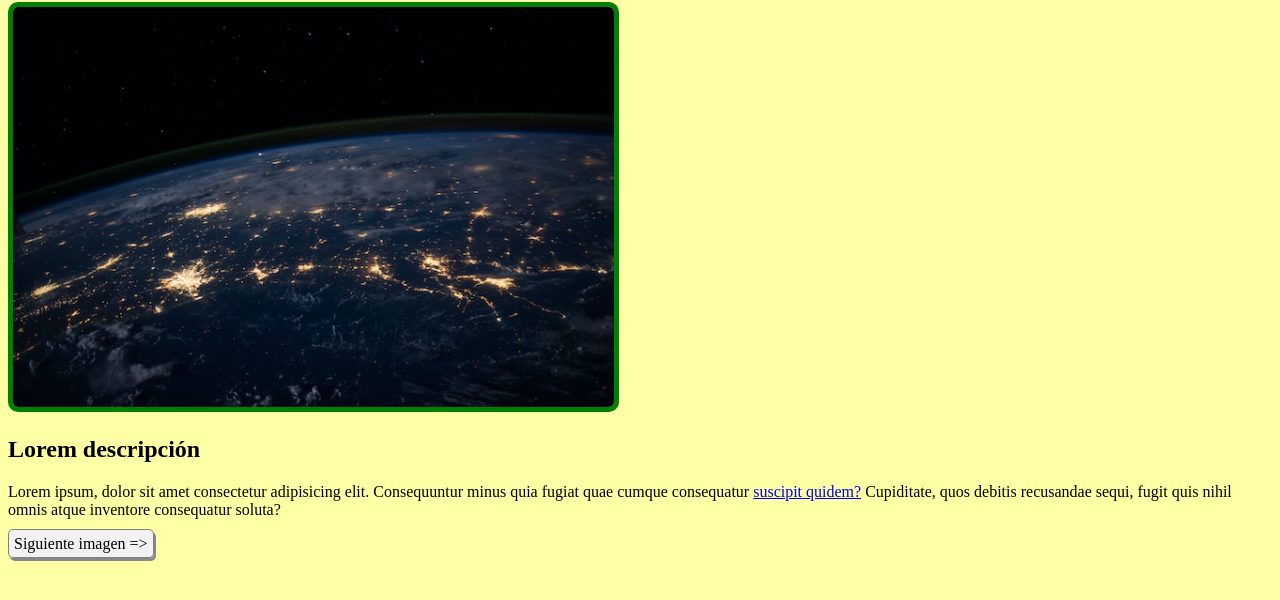
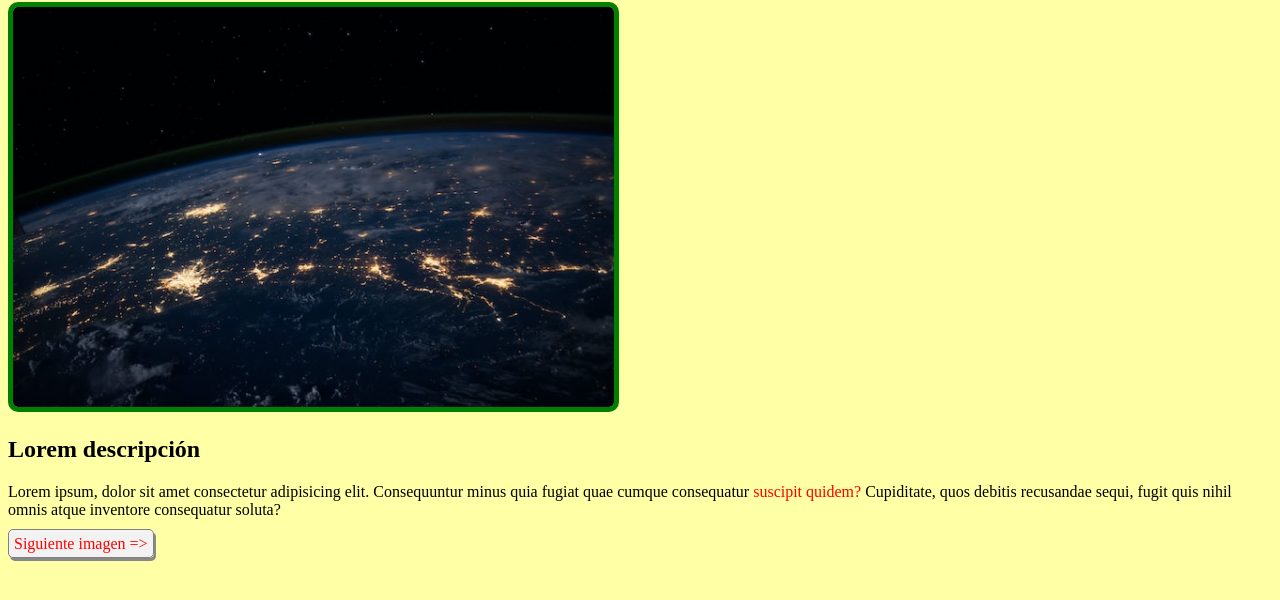
Before and after one commit to gsotoc/Galeria_de_Imagenes, a plain HTML site: page Galería de Imágenes/page1.html in a window 1280 px wide. Shown: the part 78-678 px from the top of the page. Drawn offline with Linux system fonts and the light colour scheme.

Commit message:
link style

```diff
--- a/Galería de Imágenes/styles.css
+++ b/Galería de Imágenes/styles.css
@@ -16,4 +16,13 @@ body {
     padding: 5px;
     border-radius: 5px;
     box-shadow: 2px 3px #888888;
+}a:link{
+    text-decoration: none;
+    color:red;
 }
+a:visited {
+    color: rgb(109, 29, 109);
+  }
+a:hover{
+    text-decoration: underline;
+}
```
